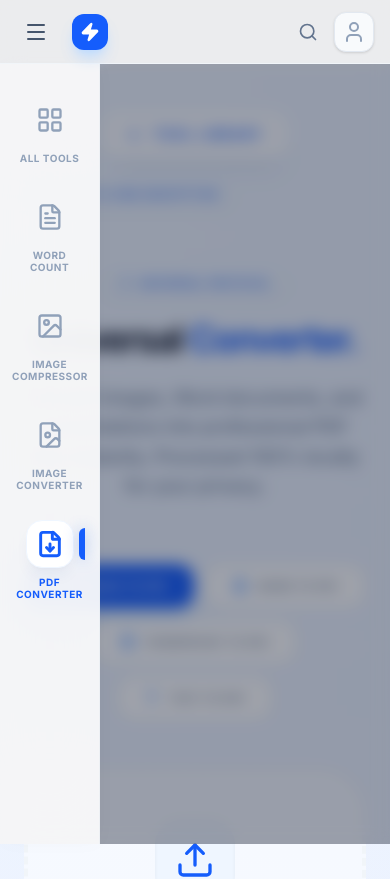
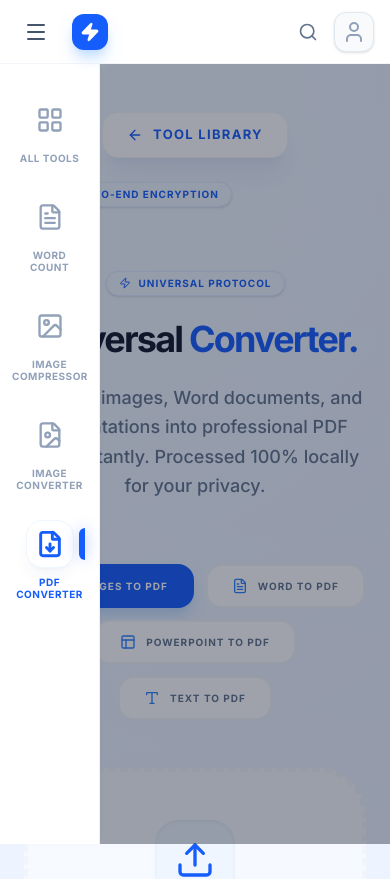
Before and after one commit to deepakvermasnv/URL-Trimer, a Next.js app: page /tools/pdf-converter in a window 390 px wide. Shown: the top 879 px of the page. Built offline with nearby package versions, Linux system fonts and the light colour scheme.

Commit message:
style: remove backdrop-blur from UI components
Replaced translucent frosted-glass effects with solid background colors to improve visual clarity and performance.

```diff
--- a/app/page.tsx
+++ b/app/page.tsx
@@ -229,7 +229,7 @@ export default function URLTrimmer() {
         <div className="max-w-6xl mx-auto w-full space-y-6">
           {/* Operational Mode Option */}
           <div
-            className="p-5 px-6 rounded-[2rem] bg-white/70 backdrop-blur-md border border-slate-100 shadow-xl shadow-slate-900/[0.02] flex items-center justify-center"
+            className="p-5 px-6 rounded-[2rem] bg-white border border-slate-100 shadow-xl shadow-slate-900/[0.01] flex items-center justify-center"
           >
             {/* Mode selection buttons */}
             <div className="grid grid-cols-1 sm:grid-cols-2 lg:flex lg:flex-row gap-3 bg-slate-100/80 p-1.5 rounded-2xl border border-slate-200/50 w-full lg:w-auto">
@@ -288,16 +288,8 @@ export default function URLTrimmer() {
           </div>
 
           {/* Main Workspace */}
-          <motion.div
-            whileHover={{
-              rotateX: 0.5,
-              rotateY: -0.5,
-              transition: { duration: 0.3 }
-            }}
-            style={{ perspective: 1500, transformStyle: "preserve-3d" }}
-            className="space-y-8 will-change-transform"
-          >
-            <div className="bg-white/90 backdrop-blur-xl rounded-[2.5rem] shadow-2xl shadow-blue-900/5 border border-white overflow-hidden transition-all duration-500 hover:shadow-blue-900/15">
+          <div className="space-y-8">
+            <div className="bg-white rounded-[2.5rem] shadow-2xl shadow-blue-900/5 border border-slate-100 overflow-hidden transition-all duration-300">
               <div className="grid grid-cols-1 lg:grid-cols-2 divide-y lg:divide-y-0 lg:divide-x divide-slate-100">
                 {/* Left Side: Input Area */}
                 <div
@@ -495,7 +487,7 @@ export default function URLTrimmer() {
                 </div>
               </div>
             </div>
-          </motion.div>
+          </div>
         </div>
 
         {/* Informational Sections */}
@@ -553,21 +545,9 @@ export default function URLTrimmer() {
               { icon: Check, color: "emerald", title: "Unique Logic", desc: "Instantly filter out duplicate domains for cleaner reporting." },
               { icon: Settings2, color: "indigo", title: "Custom TLDs", desc: "Target exactly the extensions you need for specialized cleaning." }
             ].map((f, i) => (
-              <motion.div
+              <div
                 key={i}
-                whileHover={{
-                  y: -15,
-                  scale: 1.02,
-                  rotateX: -5,
-                  rotateY: 5,
-                  transition: { duration: 0.2, ease: "easeOut" }
-                }}
-                style={{
-                  perspective: "2000px",
-                  transformStyle: "preserve-3d",
-                  backfaceVisibility: "hidden"
-                }}
-                className="bg-white/80 backdrop-blur-md p-10 rounded-[2.5rem] border border-white shadow-xl shadow-blue-900/5 hover:shadow-2xl hover:shadow-blue-900/15 transition-all duration-500 group relative overflow-hidden will-change-transform"
+                className="bg-white p-10 rounded-[2.5rem] border border-slate-100 shadow-xl shadow-blue-900/5 hover:shadow-2xl hover:-translate-y-2 transition-all duration-300 group relative overflow-hidden"
               >
                 {/* 3D Inner Content shadow/glow */}
                 <div className="absolute -inset-1 bg-gradient-to-br from-blue-500/10 to-purple-500/10 opacity-0 group-hover:opacity-100 blur-2xl transition-opacity duration-500" />
@@ -589,7 +569,7 @@ export default function URLTrimmer() {
                 <div className="absolute bottom-4 right-4 text-slate-50 opacity-0 group-hover:opacity-10 group-hover:scale-150 transition-all duration-700 -rotate-12">
                    <f.icon className="w-24 h-24" />
                 </div>
-              </motion.div>
+              </div>
             ))}
           </section>
 
--- a/app/tools/word-counter/page.tsx
+++ b/app/tools/word-counter/page.tsx
@@ -162,7 +162,7 @@ const MenuBar = ({ editor }: { editor: any }) => {
   const fontSizes = ['12px', '14px', '16px', '18px', '20px', '24px', '30px', '36px', '48px'];
 
   return (
-    <div className="flex flex-wrap items-center gap-1.5 p-4 border-b border-slate-100 bg-white/50 backdrop-blur-sm sticky top-0 z-20">
+    <div className="flex flex-wrap items-center gap-1.5 p-4 border-b border-slate-100 bg-white sticky top-0 z-20">
       {/* Font Size Selector */}
       <div className="relative">
         <button
--- a/components/Badge.tsx
+++ b/components/Badge.tsx
@@ -15,7 +15,7 @@ export default function Badge({ children, icon: Icon, className, variant = 'defa
     indigo: 'bg-indigo-50 text-indigo-600 border-indigo-100',
     amber: 'bg-amber-50 text-amber-500 border-amber-100',
     slate: 'bg-slate-50 text-slate-500 border-slate-100',
-    default: 'bg-white/70 backdrop-blur-xl border-white text-slate-400',
+    default: 'bg-slate-50 border-slate-100 text-slate-400',
   };
 
   return (
--- a/components/ContentWrapper.tsx
+++ b/components/ContentWrapper.tsx
@@ -10,7 +10,7 @@ export function ContentWrapper({ children }: { children: React.ReactNode }) {
   return (
     <main
       className={cn(
-        "pt-16 min-h-screen transition-all duration-300 ease-in-out",
+        "pt-16 min-h-screen transition-[padding-left] duration-300 ease-in-out",
         isCollapsed ? "md:pl-0" : "md:pl-[110px]"
       )}
     >
--- a/components/NavAction.tsx
+++ b/components/NavAction.tsx
@@ -26,7 +26,7 @@ export default function NavAction({ href, label, type = 'back', className, cente
       <Link
         href={href}
         className={cn(
-          "inline-flex items-center gap-2.5 px-6 py-3 rounded-2xl bg-white/70 backdrop-blur-xl border border-white shadow-xl shadow-blue-900/5 text-slate-900 text-[13px] font-black uppercase tracking-widest hover:bg-white hover:shadow-blue-900/10 hover:-translate-y-0.5 transition-all duration-300 group",
+          "inline-flex items-center gap-2.5 px-6 py-3 rounded-2xl bg-white border border-slate-100 shadow-xl shadow-blue-900/5 text-slate-900 text-[13px] font-black uppercase tracking-widest hover:bg-white hover:shadow-blue-900/10 hover:-translate-y-0.5 transition-all duration-300 group",
           type === 'back' && "text-blue-600 hover:text-blue-700 font-black"
         )}
       >
--- a/components/Navbar.tsx
+++ b/components/Navbar.tsx
@@ -15,7 +15,7 @@ export function Navbar() {
   const animationsEnabled = useAnimationsEnabled();
 
   return (
-    <header className="fixed top-0 left-0 right-0 h-16 bg-white/80 backdrop-blur-md border-b border-slate-100 z-[150] flex items-center justify-between px-4 sm:px-6">
+    <header className="fixed top-0 left-0 right-0 h-16 bg-white border-b border-slate-100 z-[150] flex items-center justify-between px-4 sm:px-6">
       <div className="flex items-center gap-4">
         <button
           onClick={toggleSidebar}
--- a/components/Search.tsx
+++ b/components/Search.tsx
@@ -85,7 +85,7 @@ export function Search() {
             animate={{ opacity: 1 }}
             exit={{ opacity: 0 }}
             onClick={() => setIsOpen(false)}
-            className="absolute inset-0 bg-slate-900/40 backdrop-blur-sm pointer-events-auto"
+            className="absolute inset-0 bg-slate-900/40 pointer-events-auto"
           />
 
           {/* Modal Content */}
--- a/components/Sidebar.tsx
+++ b/components/Sidebar.tsx
@@ -62,7 +62,7 @@ export function Sidebar() {
               animate={animationsEnabled ? { opacity: 1 } : { opacity: 1 }}
               exit={animationsEnabled ? { opacity: 0 } : undefined}
               onClick={toggleSidebar}
-              className="fixed inset-0 bg-slate-900/40 backdrop-blur-sm z-[140] md:hidden"
+              className="fixed inset-0 bg-slate-900/40 z-[140] md:hidden"
             />
           )}
         </AnimatePresence>
@@ -73,10 +73,10 @@ export function Sidebar() {
             x: isCollapsed ? '-101%' : '0%',
             opacity: isCollapsed ? 0 : 1
           }}
-          transition={animationsEnabled ? { type: "spring", stiffness: 400, damping: 40 } : { duration: 0.1 }}
+          transition={{ duration: 0.2, ease: "easeOut" }}
           className={cn(
-            "fixed left-0 top-16 bottom-0 w-[100px] sm:w-[110px] bg-white/90 backdrop-blur-3xl border-r border-slate-200/40 flex flex-col items-center py-8 z-[145] overflow-y-auto scrollbar-none md:flex",
-            "shadow-[1px_0_20px_rgba(0,0,0,0.02)] md:shadow-none will-change-transform"
+            "fixed left-0 top-16 bottom-0 w-[100px] sm:w-[110px] bg-white border-r border-slate-200/60 flex flex-col items-center py-8 z-[145] overflow-y-auto scrollbar-none md:flex",
+            "shadow-[1px_0_10px_rgba(0,0,0,0.01)] md:shadow-none will-change-transform"
           )}
           style={{
             WebkitOverflowScrolling: 'touch'
--- a/components/ToolCard.tsx
+++ b/components/ToolCard.tsx
@@ -23,7 +23,7 @@ export default function ToolCard({ tool, index }: ToolCardProps) {
     <div className="group">
       <Link
         href={isComingSoon ? '#' : tool.href}
-        className={`block h-full bg-white/70 backdrop-blur-xl rounded-[2.5rem] border border-white p-10 shadow-xl shadow-blue-900/5 transition-all duration-500 ${
+        className={`block h-full bg-white rounded-[2.5rem] border border-slate-100 p-10 shadow-xl shadow-blue-900/5 transition-all duration-300 ${
           isComingSoon
             ? 'opacity-60 cursor-not-allowed'
             : 'hover:shadow-2xl hover:shadow-blue-900/10 hover:-translate-y-1'
```
